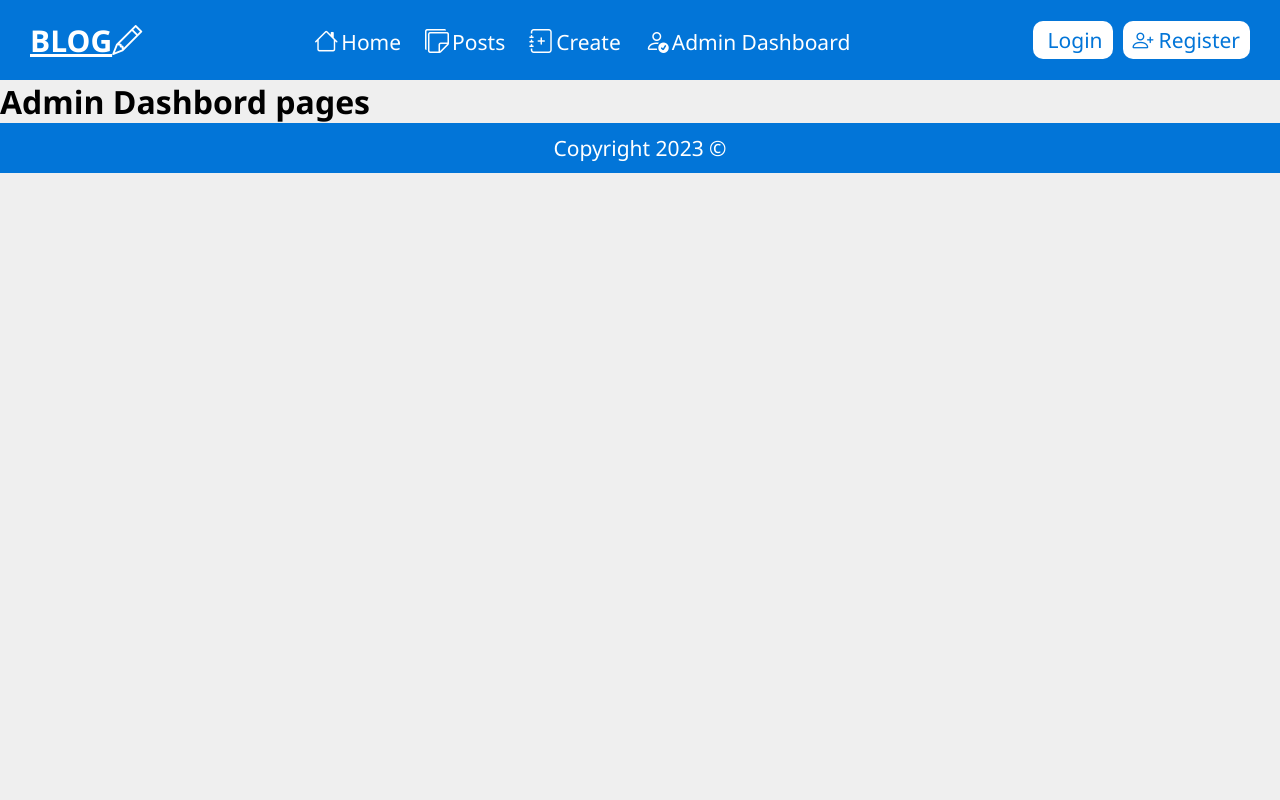
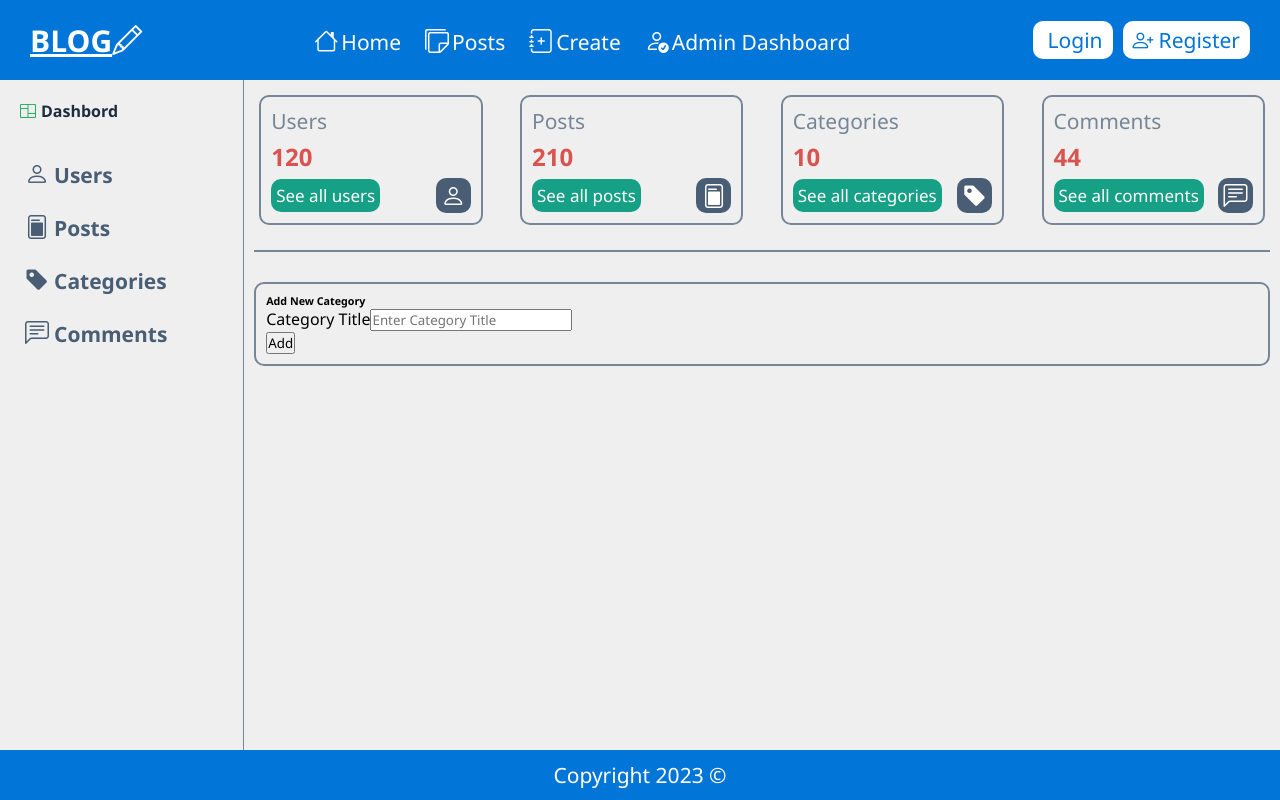
Before and after one commit to Mousa-Ahmed0/full-stack-Blog, a React (Create React App) app in the folder frontend/: page /admin-dashbored in a window 1280 px wide. Built offline with nearby package versions, Linux system fonts and the light colour scheme.

Commit message:
Admin Dashboard Page

```diff
--- /dev/null
+++ b/frontend/src/pages/admin/AddCategoryForm.jsx
@@ -0,0 +1,16 @@
+const AddCategoryForm = () => {
+    return (
+        <div className="add-category">
+            <h6 className="add-category-title">Add New Category</h6>
+            <form className="add-category-form">
+                <div className="add-category-form-group">
+                    <label htmlFor="title">Category Title</label>
+                    <input type="text" id="title" placeholder="Enter Category Title" />
+                </div>
+                <button className="add-category-btn" type="submit">Add </button>
+            </form>
+        </div>
+    );
+}
+
+export default AddCategoryForm;
--- a/frontend/src/pages/admin/AdminDashboard.jsx
+++ b/frontend/src/pages/admin/AdminDashboard.jsx
@@ -1,6 +1,13 @@
+import AdminMain from "./AdminMain";
+import AdminSidbar from "./AdminSidebar";
+import './admin.css'
 const AdminDashbord = () => {
     return (
-        <h1>Admin Dashbord pages</h1>
+        <section className="admin-dashbord">
+
+            <AdminSidbar/>
+            <AdminMain/>
+        </section>
      );
 }
 
--- /dev/null
+++ b/frontend/src/pages/admin/AdminMain.jsx
@@ -0,0 +1,67 @@
+import { Link } from 'react-router-dom';
+import './admin.css'
+import AddCategoryForm from './AddCategoryForm';
+
+const AdminMain = () => {
+    return (
+        <div className="admin-main">
+            <div className="admin-main-header">
+                <div className="admin-main-card">
+                    <h5 className="admin-card-title">Users</h5>
+                    <div className="admin-card-count">120</div>
+                    <div className="admin-card-link-wrapper">
+                        <Link to='/admin-dashboard/users-table' className='admin-card-link'>
+                            See all users
+                        </Link>
+                        <div className="admin-card-icon">
+                            <i className="bi bi-person"></i>
+                        </div>
+                    </div>
+                </div>
+                <div className="admin-main-card">
+                    <h5 className="admin-card-title">Posts</h5>
+                    <div className="admin-card-count">210</div>
+                    <div className="admin-card-link-wrapper">
+                        <Link to='/admin-dashboard/posts-table' className='admin-card-link'>
+                            See all posts
+                        </Link>
+                        <div className="admin-card-icon">
+                            <i className="bi bi-file-post"></i>
+                        </div>
+                    </div>
+                </div>
+
+                <div className="admin-main-card">
+                    <h5 className="admin-card-title">Categories</h5>
+                    <div className="admin-card-count">10</div>
+                    <div className="admin-card-link-wrapper">
+                        <Link to='/admin-dashboard/categories-table' className='admin-card-link'>
+                            See all categories
+                        </Link>
+                        <div className="admin-card-icon">
+                            <i className="bi bi-tag-fill"></i>
+                        </div>
+                    </div>
+                </div>
+
+                <div className="admin-main-card">
+                    <h5 className="admin-card-title">Comments</h5>
+                    <div className="admin-card-count">44</div>
+                    <div className="admin-card-link-wrapper">
+                        <Link to='/admin-dashboard/comments-table' className='admin-card-link'>
+                            See all comments
+                        </Link>
+                        <div className="admin-card-icon">
+                            <i className="bi bi-chat-left-text"></i>
+                        </div>
+                    </div>
+                </div>
+
+
+            </div>
+            <AddCategoryForm/>
+        </div>
+     );
+}
+
+export default AdminMain;
--- /dev/null
+++ b/frontend/src/pages/admin/AdminSidebar.jsx
@@ -0,0 +1,34 @@
+import { Link } from 'react-router-dom';
+import './admin.css'
+
+const AdminSidbar = () => {
+    return (
+        <div className="admin-sidebar">
+            <Link to='/admin-dashbord' className='admin-sidebar-title'>
+                <i className="bi bi-columns"></i>
+                Dashbord
+            </Link>
+            <ul className="admin-dashboard-list">
+                <Link className='admin-sidebar-link'  to='/admin-dashboard/users-table'>
+                    <i className="bi bi-person"></i>
+                    Users
+                </Link>
+                <Link className='admin-sidebar-link' to='/admin-dashboard/Posts-table'>
+                    <i className="bi bi-file-post"></i>
+                    Posts
+                </Link>
+                <Link className='admin-sidebar-link' to='/admin-dashboard/categories-table'>
+                    <i className="bi bi-tag-fill"></i>
+                    Categories
+                </Link>
+                <Link className='admin-sidebar-link' to='/admin-dashboard/comments-table'>
+                    <i className="bi bi-chat-left-text"></i>
+                    Comments
+                </Link>
+            </ul>
+        </div>
+     );
+}
+
+
+export default AdminSidbar;
--- /dev/null
+++ b/frontend/src/pages/admin/admin.css
@@ -0,0 +1,111 @@
+.admin-dashbord{
+    display: flex;
+    overflow: hidden;
+    width: 100%;
+    min-height: calc(100vh - 130px);
+}
+/* admin sidebar */
+.admin-sidebar{
+    flex:2;
+    border-right: 1px solid var(--gray-color);
+    padding: 20px;
+}
+.admin-sidebar-title{
+    font-style: 24px;
+    font-weight: bold;
+    color: var(--primary-color);
+    margin-bottom: 30px;
+    display: block;
+}
+.admin-sidebar-title i{
+    margin-right: 5px;
+    color: var(--green-color);
+}
+
+.admin-dashboard-list{
+    padding: 5px;
+}
+
+
+.admin-sidebar-link{
+    color: var(--secondary-color);
+    font-size: 21px;
+    font-weight: 600;
+    margin-bottom: 20px;
+    cursor: pointer;
+    display: block;
+}
+.admin-sidebar-link i{
+    margin-right: 5px;
+    font-size: 24px;
+}
+/* admin Main */
+.admin-main{
+    flex:10;
+    padding: 10px;
+}
+.admin-main-header{
+    display: flex;
+    align-items: center;
+    justify-content: space-between;
+    flex-wrap: wrap;
+    margin-bottom: 30px;
+    padding-bottom: 15px;
+    border-bottom: 2px solid var(--gray-color);
+}
+.admin-main-card{
+    border: 2px solid var(--gray-color);
+    width: 22%;
+    margin: 5px;
+    margin-bottom: 10px;
+    padding: 10px;
+    border-radius: 10px;
+}
+.admin-card-title{
+    font-size: 21px;
+    font-weight: 500;
+    color: var(--gray-color);
+}
+.admin-card-count{
+    color: var(--red-color);
+    font-size: 24px;
+    font-weight: 600;
+    margin: 5px 0;
+}
+.admin-card-link-wrapper{
+    display: flex;
+    align-items: center;
+    justify-content: space-between;
+}
+.admin-card-link{
+    font-size: 17px;
+    background-color: var(--green-sea-color);
+    padding: 5px;
+    border-radius: 10px;
+    font-weight: 500;
+    color: var(--white-color);
+
+}
+.admin-card-icon{
+    width: 35px;
+    height: 35px;
+    border-radius: 10px;
+    background-color: var(--secondary-color);
+    display: flex;
+    align-items: center;
+    justify-content: center;
+    font-size: 24px;
+    color: var(--white-color);
+}
+/* add category form */
+.add-category{
+    margin: 10px auto;
+    margin-top: 20px;
+    widows: 700px;
+    border: 2px solid var(--gray-color);
+    border-radius: 10px;
+    padding: 10px;
+}
+.add-category-title{
+
+}
```
